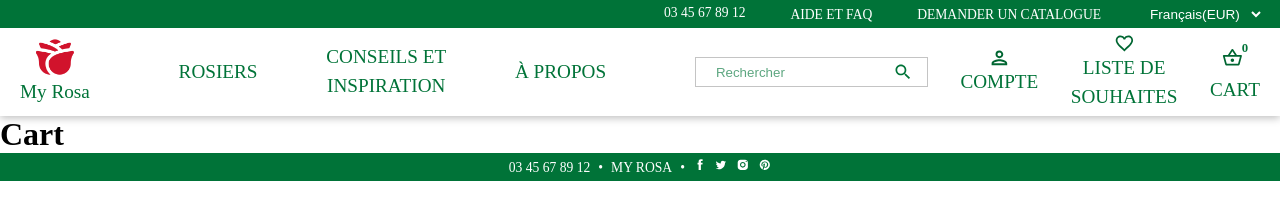
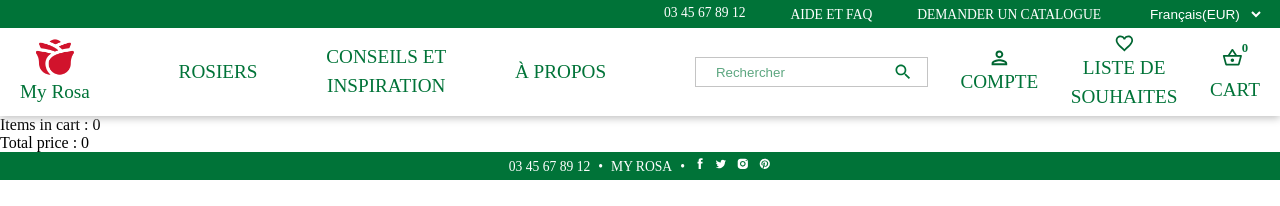
Before and after one commit to My-VO/My-Rosa-Front, a React (Create React App) app: page /cart in a window 1280 px wide. Shown: the top 206 px of the page. Built offline with nearby package versions, Linux system fonts and the light colour scheme; no server answers.

Commit message:
add itemPot to card

```diff
--- a/src/App.js
+++ b/src/App.js
@@ -1,18 +1,22 @@
 import React from 'react';
 
 import { BrowserRouter as Router, Route, Switch } from 'react-router-dom';
+import { CartProvider } from './components/CartContext.jsx';
+
 import Header from './components/Header';
 import Footer from './components/Footer';
 
 import Home from './components/pages/Home';
 import Items from './components/pages/Produits';
 import Item from './components/pages/Produit';
+import Cart from './components/pages/Cart';
 
 import './App.scss';
 
 function App() {
   return (
     <div>
+      <CartProvider>
         <Router>
           <Header />
           <Switch>
@@ -34,9 +38,7 @@ function App() {
             <Route exact path="/wishlist">
               <h1>List de souhaits</h1>
             </Route>
-          <Route exact path="/cart">
-            <h1>Cart</h1>
-          </Route>
+            <Route exact path="/cart" component={Cart} />
             <Route exact path="/help-and-faq">
               <h1>Aide et FAQ</h1>
             </Route>
@@ -46,6 +48,7 @@ function App() {
           </Switch>
         </Router>
         <Footer />
+      </CartProvider>
     </div>
   );
 }
--- /dev/null
+++ b/src/components/CartContext.jsx
@@ -0,0 +1,18 @@
+import React, { useState } from 'react';
+
+export const CartContext = React.createContext();
+
+export const CartProvider = (props) => {
+  const { children } = props;
+  const [cart, setCart] = useState([]);
+
+  console.log('props : ', props);
+  console.log('props.children: ', children);
+  return (
+    <>
+      <CartContext.Provider value={[cart, setCart]}>
+        {children}
+      </CartContext.Provider>
+    </>
+  );
+};
--- /dev/null
+++ b/src/components/pages/Cart.jsx
@@ -0,0 +1,24 @@
+import React, { useContext } from 'react';
+
+import { CartContext } from '../CartContext';
+
+const Cart = () => {
+  const [cart, setCart] = useContext(CartContext);
+
+  console.log('cart : ', cart);
+
+  const totalPrice = cart.reduce(
+    (accumulator, curr) =>
+      (parseFloat(accumulator) + parseFloat(curr.pricePot)).toFixed(2),
+    0
+  );
+  return (
+    <div>
+      <span>Items in cart : {cart.length}</span>
+      <br />
+      <span>Total price : {totalPrice}</span>
+    </div>
+  );
+};
+
+export default Cart;
--- a/src/components/pages/Produit.jsx
+++ b/src/components/pages/Produit.jsx
@@ -1,7 +1,9 @@
-import React, { useEffect, useState } from 'react';
+import React, { useEffect, useState, useContext } from 'react';
 import { useParams } from 'react-router-dom';
 
 import axios from 'axios';
+
+import { CartContext } from '../CartContext';
 
 const API = process.env.REACT_APP_API;
 
@@ -25,6 +27,12 @@ const Item = () => {
   } = item;
 
   const [loading, setLoading] = useState(true);
+
+  const [cart, setCart] = useContext(CartContext);
+
+  const addToCart = () => {
+    setCart((currentState) => [...currentState, item]);
+  };
 
   useEffect(() => {
     const fetchItem = async () => {
@@ -79,12 +87,12 @@ const Item = () => {
               <p>Livraison - novembre 2020</p>
               <div>
                 <p>Quantité</p>
-                {/* <button onClick={addCart}>Ajouter au pannier</button> */}
+                <button onClick={addToCart}>Ajouter au pannier</button>
               </div>
               <p>Ajouter à la liste de souhaits</p>
             </div>
           </div>
-          <div>
+          {/* <div>
             <img />
             <div>
               <div>
@@ -94,11 +102,11 @@ const Item = () => {
               <p>Livraison - novembre 2020</p>
               <div>
                 <p>Quantité</p>
-                {/* <button onClick={addCart}>Ajouter au pannier</button> */}
+                <button onClick={addToCart}>Ajouter au pannier</button>
               </div>
               <p>Ajouter à la liste de souhaits</p>
             </div>
-          </div>
+          </div> */}
         </div>
         <hr />
         <div id="details">
```
Lines whose indentation alone changed are shown as unchanged.
